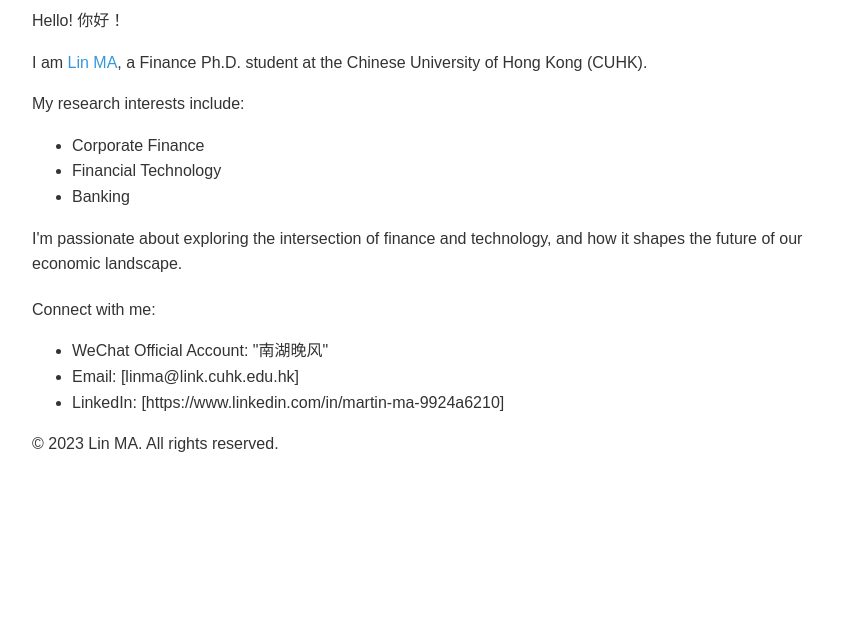
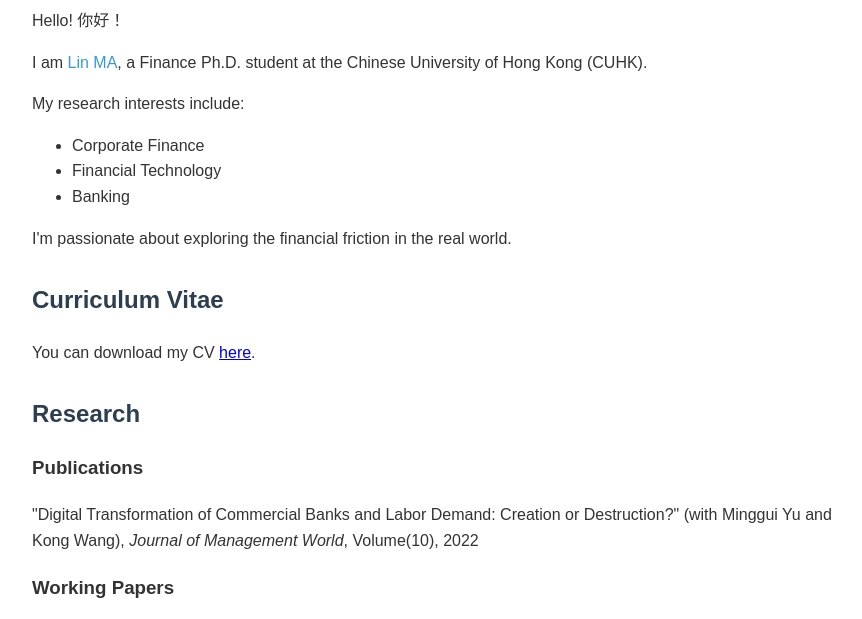
Before and after one commit to linma-cuhk/linma-cuhk.github.io, a plain HTML site: page index.html in a window 1280 px wide. Shown: the part 106-725 px from the top of the page, without its empty margins (208-1070 px from the left). Drawn offline with Linux system fonts and the light colour scheme.

Commit message:
Update index.html

```diff
--- a/index.html
+++ b/index.html
@@ -13,14 +13,17 @@
             margin: 0 auto;
             padding: 20px;
         }
-        h1 {
+        h1, h2 {
             color: #2c3e50;
         }
         .highlight {
             color: #3498db;
         }
-        .social {
-            margin-top: 20px;
+        .social, .cv, .research {
+            margin-top: 30px;
+        }
+        .paper {
+            margin-bottom: 20px;
         }
     </style>
 </head>
@@ -39,24 +42,41 @@
             <li>Corporate Finance</li>
             <li>Financial Technology</li>
             <li>Banking</li>
-            <!-- Add more research interests as needed -->
         </ul>
 
-        <p>I'm passionate about exploring the intersection of finance and technology, and how it shapes the future of our economic landscape.</p>
+        <p>I'm passionate about exploring the financial friction in the real world.</p>
+
+        <div class="cv">
+            <h2>Curriculum Vitae</h2>
+            <p>You can download my CV <a href="path_to_your_cv.pdf" target="_blank">here</a>.</p>
+        </div>
+
+        <div class="research">
+            <h2>Research</h2>
+            <div class="paper">
+                <h3>Publications</h3>
+                <p>"Digital Transformation of Commercial Banks and Labor Demand: Creation or Destruction?" (with Minggui Yu and Kong Wang), <i>Journal of Management World</i>, Volume(10), 2022</p>
+            </div>
+            <div class="paper">
+                <h3>Working Papers</h3>
+                <ul>
+                    <li>"Bankruptcy Enforcement and firm’s Employment: Evidence from the Judicial Reform of Enterprise Bankruptcy in China " ((with \href{https://dtfe.zuel.edu.cn/szjsyxdjryw-szjsyw_kytd/szjsyxdjryw_cont_person/details-33621.html}{Minggui Yu} and Haofan Qiang))</li>
+                </ul>
+            </div>
+        </div>
 
         <div class="social">
-            <p>Connect with me:</p>
+            <h2>Connect with me</h2>
             <ul>
                 <li>WeChat Official Account: "南湖晚风"</li>
-                <li>Email: [linma@link.cuhk.edu.hk]</li>
-                <li>LinkedIn: [https://www.linkedin.com/in/martin-ma-9924a6210]</li>
-                <!-- Add more social media or contact information as needed -->
+                <li>Email: <a href="mailto:linma@link.cuhk.edu.hk">linma@link.cuhk.edu.hk</a></li>
+                <li>LinkedIn: <a href="https://www.linkedin.com/in/martin-ma-9924a6210" target="_blank">Martin MA</a></li>
             </ul>
         </div>
     </main>
 
     <footer>
-        <p>&copy; 2023 Lin MA. All rights reserved.</p>
+        <p>&copy; 2024 Lin MA. All rights reserved.</p>
     </footer>
 </body>
 </html>
```
